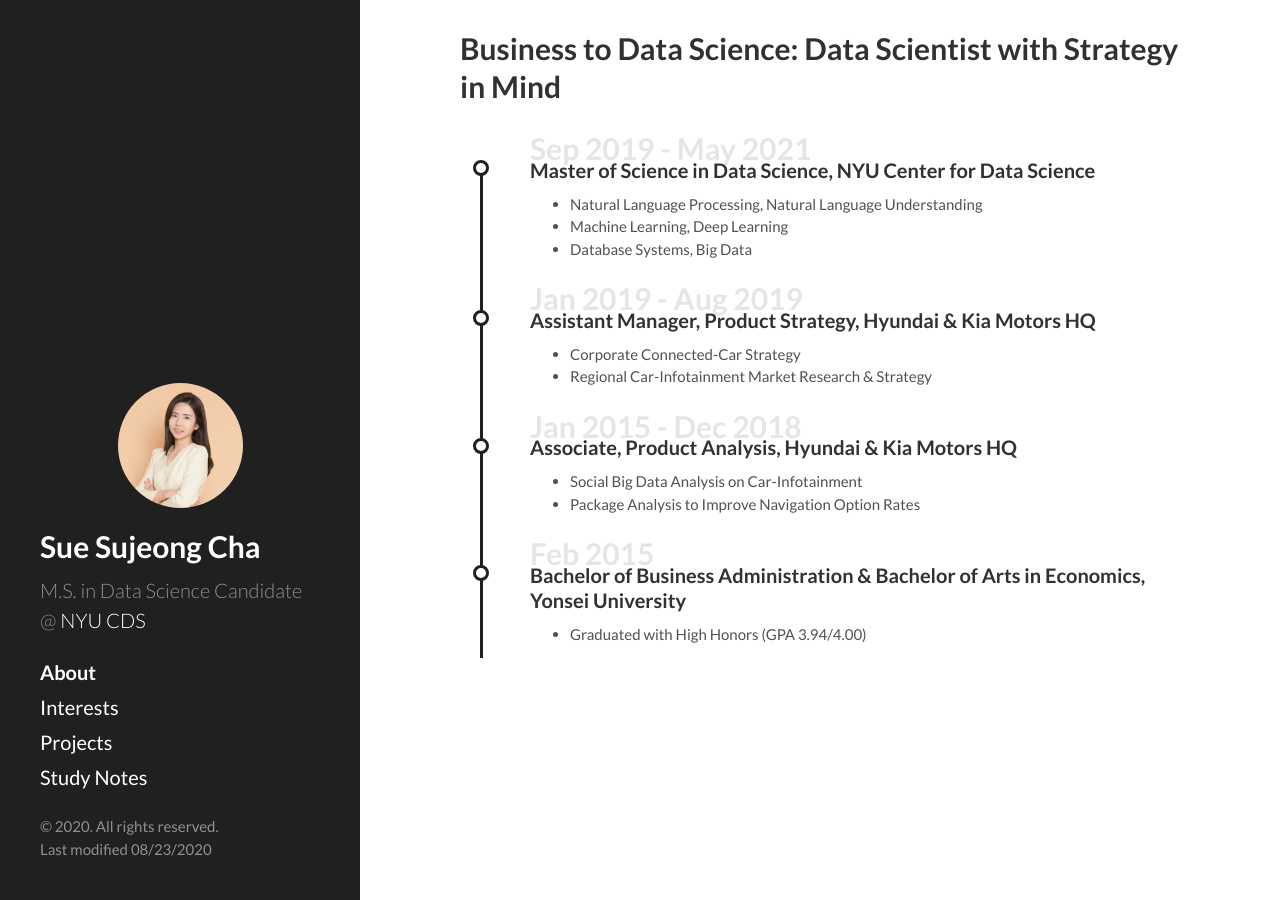
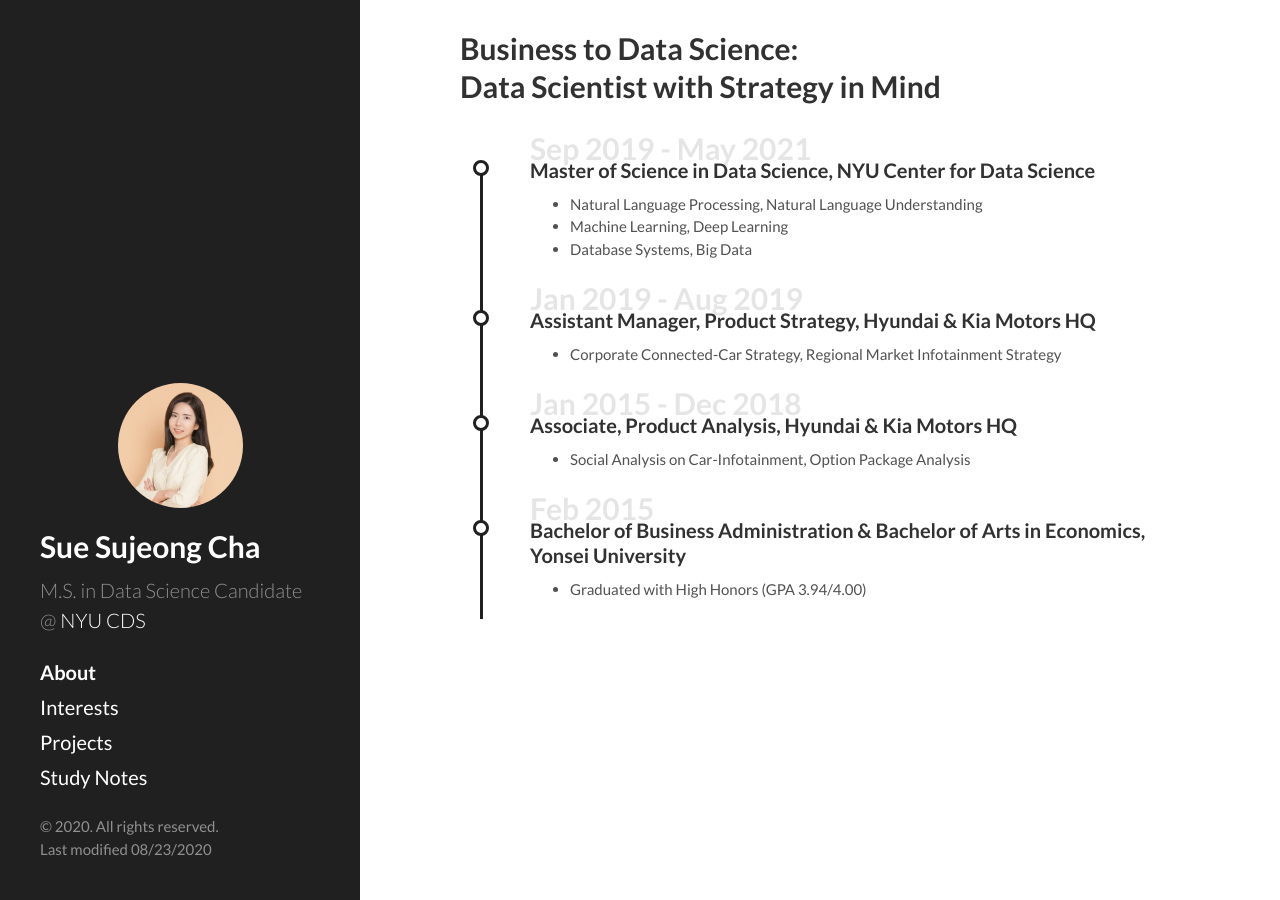
Before and after one commit to sujeongcha/sujeongcha.github.io, a Jekyll site: the page built from about.html, in a window 1280 px wide. Built offline with Jekyll 4.4.1, drawn with Linux system fonts in a browser that asks for light colours.

Commit message:
Update about.html

```diff
--- a/about.html
+++ b/about.html
@@ -5,7 +5,7 @@ title: About
 
 <div class="about">
 	<div class="main">
-		<h2>Business to Data Science: Data Scientist with Strategy in Mind</h2>
+		<h2>Business to Data Science: <br>Data Scientist with Strategy in Mind</h2>
 	</div>
 
 	<div class="timeline">
@@ -30,8 +30,7 @@ title: About
 			</div>
 			<div class="description">
 				<ul>
-					<li> Corporate Connected-Car Strategy </li>
-					<li> Regional Car-Infotainment Market Research & Strategy </li>
+					<li> Corporate Connected-Car Strategy, Regional Market Infotainment Strategy </li>
 				</ul>
 			</div>
 		</div>
@@ -43,8 +42,7 @@ title: About
 			</div>
 			<div class="description">
 				<ul>
-					<li> Social Big Data Analysis on Car-Infotainment</li>
-					<li> Package Analysis to Improve Navigation Option Rates </li>
+					<li> Social Analysis on Car-Infotainment, Option Package Analysis</li>
 				</ul>
 			</div>
 		</div>
```
